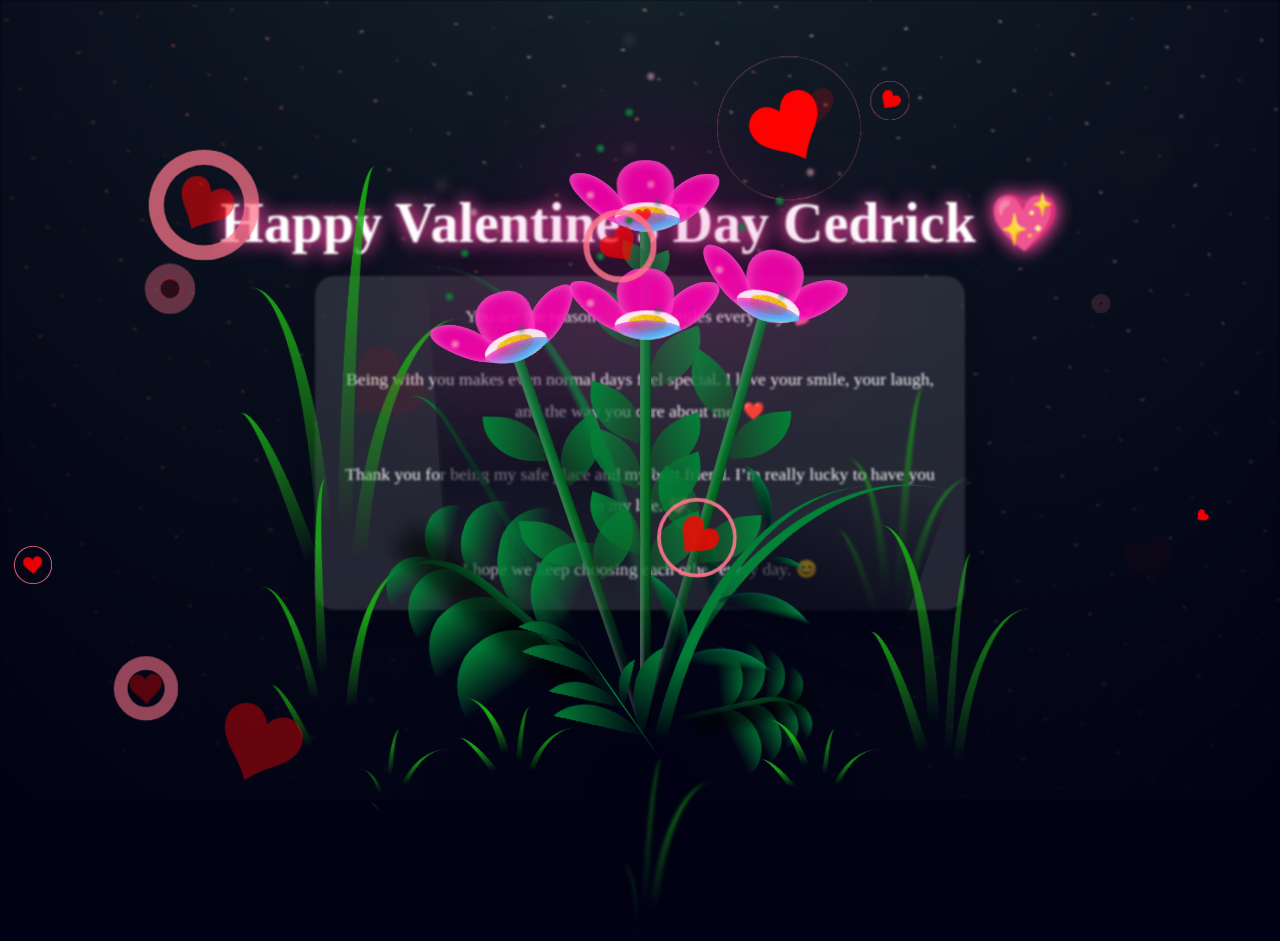
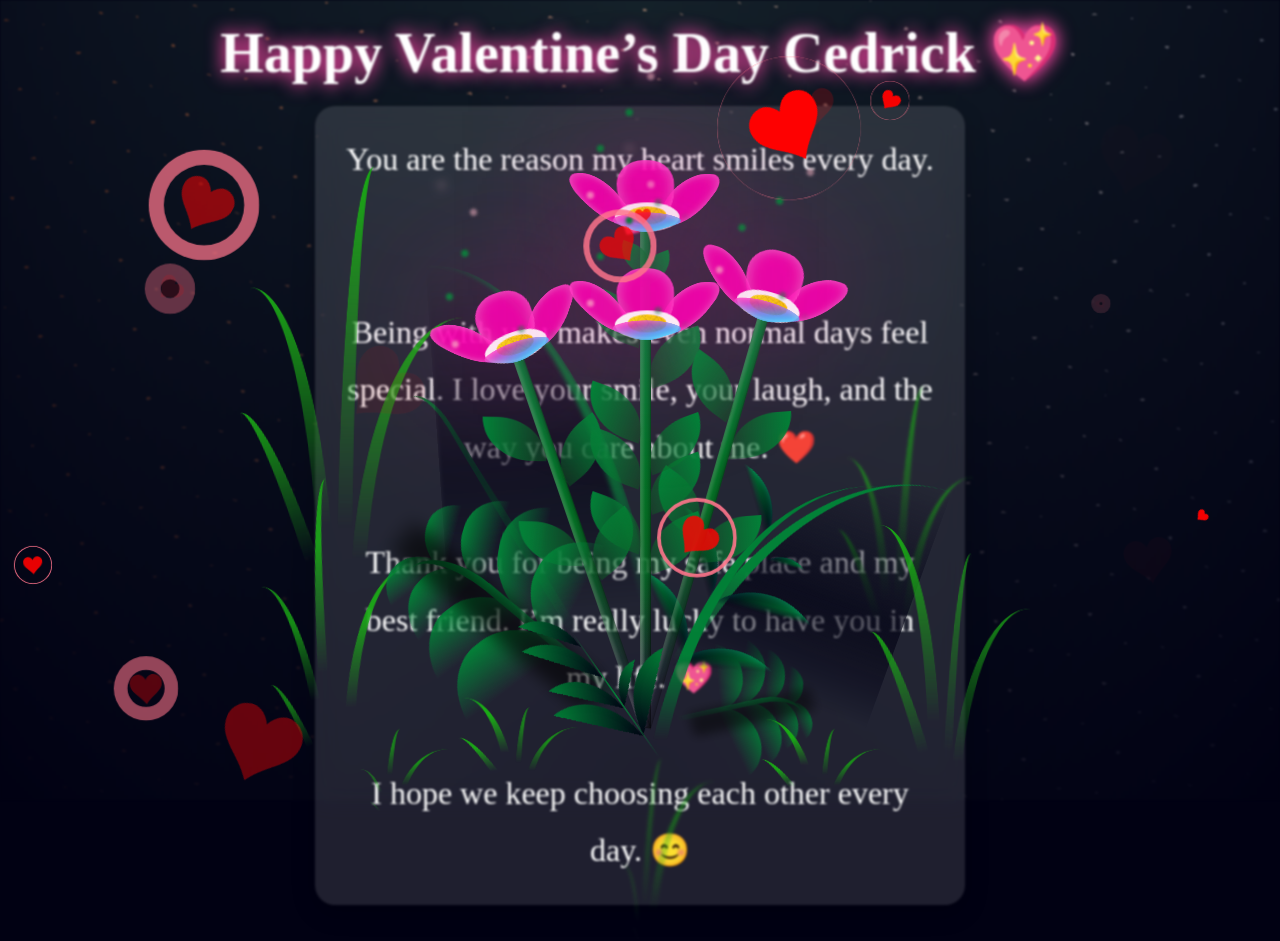
Before and after one commit to IanDelaTorre1108/valentines, a plain HTML site: page home.html in a window 1280 px wide. Drawn offline with Linux system fonts and the light colour scheme; a script that the page names is missing.

Commit message:
Update style.css

```diff
--- a/style.css
+++ b/style.css
@@ -2012,7 +2012,7 @@ body {
   max-width: 650px;
   padding: 25px 30px;
 
-  font-size: 1.1rem; /* fixed size (was 0.5rem too small) */
+  font-size: 2rem; /* fixed size (was 0.5rem too small) */
   font-weight: 400;
   line-height: 1.8;
 
```
